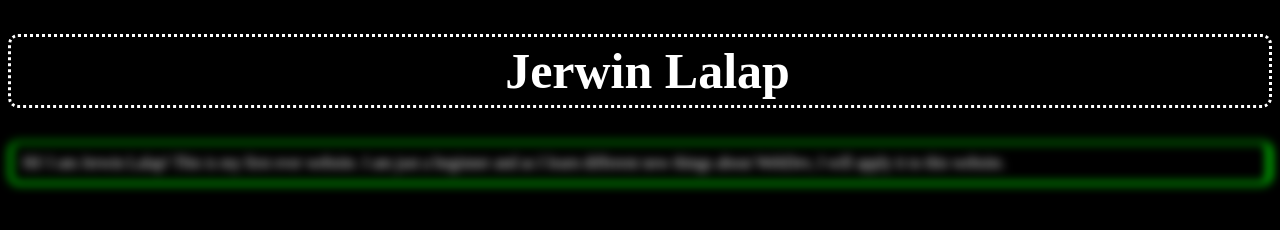
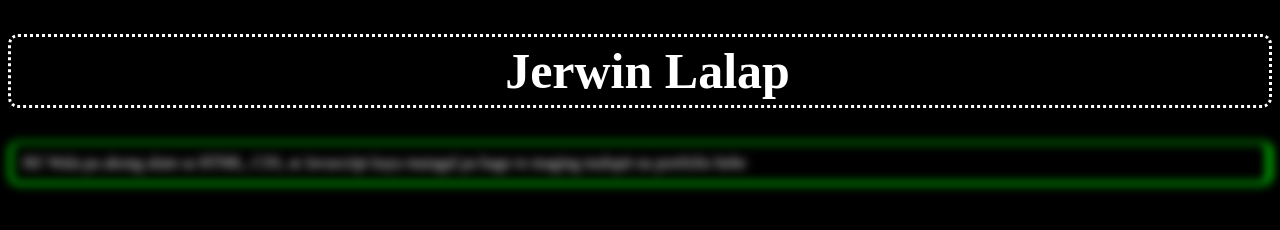
Before and after one commit to bekkbekk/FirstWebProject, a plain HTML site: page index.html in a window 1280 px wide. Drawn offline with Linux system fonts and the light colour scheme.

Commit message:
edited body

```diff
--- a/index.html
+++ b/index.html
@@ -8,7 +8,7 @@
 
 <body>
     <h1>Jerwin Lalap</h1>
-    <p class="oliver">Hi! I am Jerwin Lalap! This is my first ever website. I am just a beginner and as I learn different new things about WebDev, I will apply it to this website.</p>
+    <p class="oliver">Hi! Wala pa akong alam sa HTML, CSS, at Javascript kaya matagal pa bago to maging malupit na portfolio hehe</p>
 </body>
 
 </html>
```
